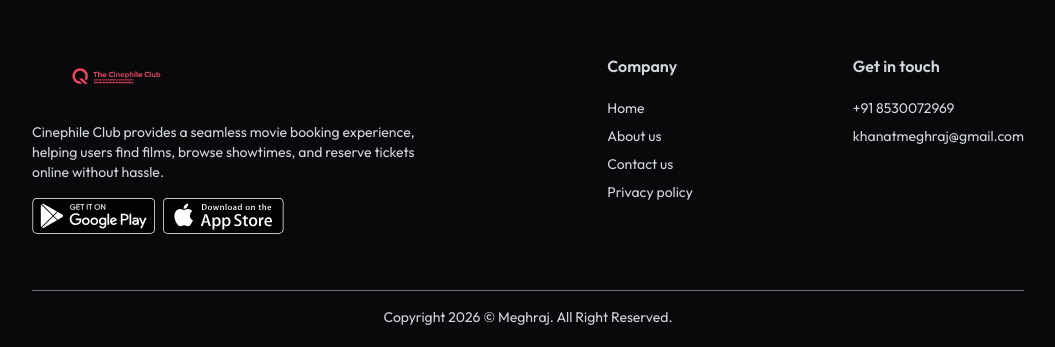
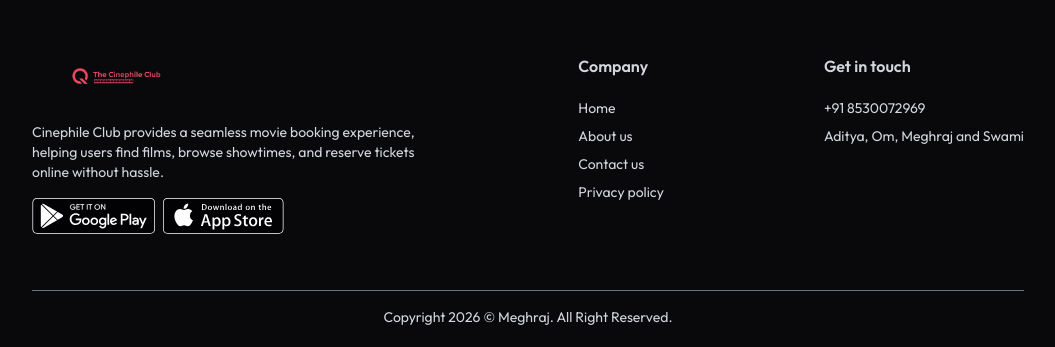
Before and after one commit to meghraj0526/Movie-Ticket-Booking-Website, a React (Vite) app in the folder client/: page /movies/1/1 in a window 1280 px wide. Shown: the part 906-1253 px from the top of the page, without its empty margins (112-1167 px from the left). Built offline with nearby package versions, Linux system fonts and the light colour scheme; no server answers.

Commit message:
All Done

```diff
--- a/client/src/components/Footer.jsx
+++ b/client/src/components/Footer.jsx
@@ -29,7 +29,7 @@ const Footer = () => {
                         <h2 className="font-semibold mb-5">Get in touch</h2>
                         <div className="text-sm space-y-2">
                             <p>+91 8530072969</p>
-                            <p>khanatmeghraj@gmail.com</p>
+                            <p>Aditya, Om, Meghraj and Swami</p>
                         </div>
                     </div>
                 </div>
--- a/client/src/pages/SeatLayout.jsx
+++ b/client/src/pages/SeatLayout.jsx
@@ -53,10 +53,12 @@ const SeatLayout = () => {
   };
 
   const renderSeats = (row, count = 9) => (
-    <div key={row} className="flex gap-2 mt-2">
+    <div key={row} className="xcxx flex gap-2 mt-2">
       <div className="flex flex-wrap items-center justify-center gap-2">
         {Array.from({ length: count }, (_, id) => {
           const seatId = `${row}${id + 1}`;
+          console.log(seatId,row);
+
           return (
             <button
               key={seatId}
@@ -152,7 +154,7 @@ const SeatLayout = () => {
             {groupRows[0].map((row) => renderSeats(row))}
           </div>
 
-          <div className="grid grid-cols-2 gap-11">
+          <div className="abc grid grid-cols-3 gap-11">
             {groupRows.slice(1).map((group, idx) => (
               <div key={idx}>{group.map((row) => renderSeats(row))}</div>
             ))}
```
